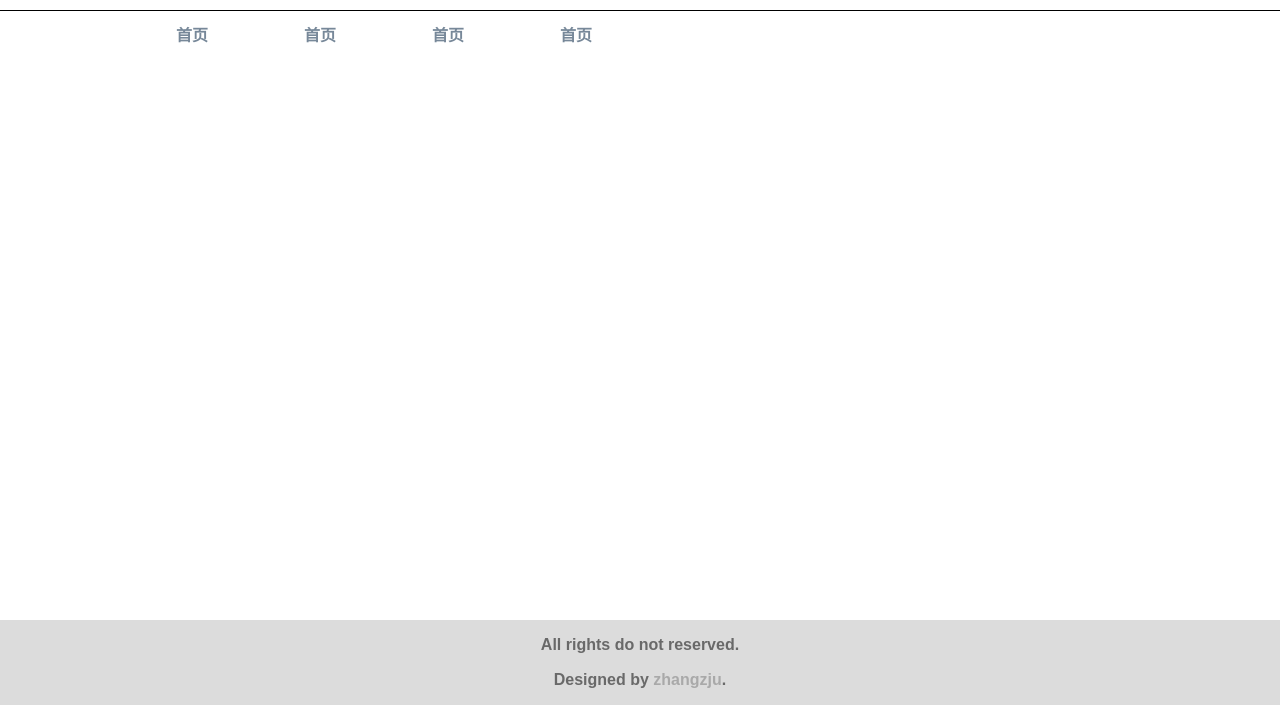
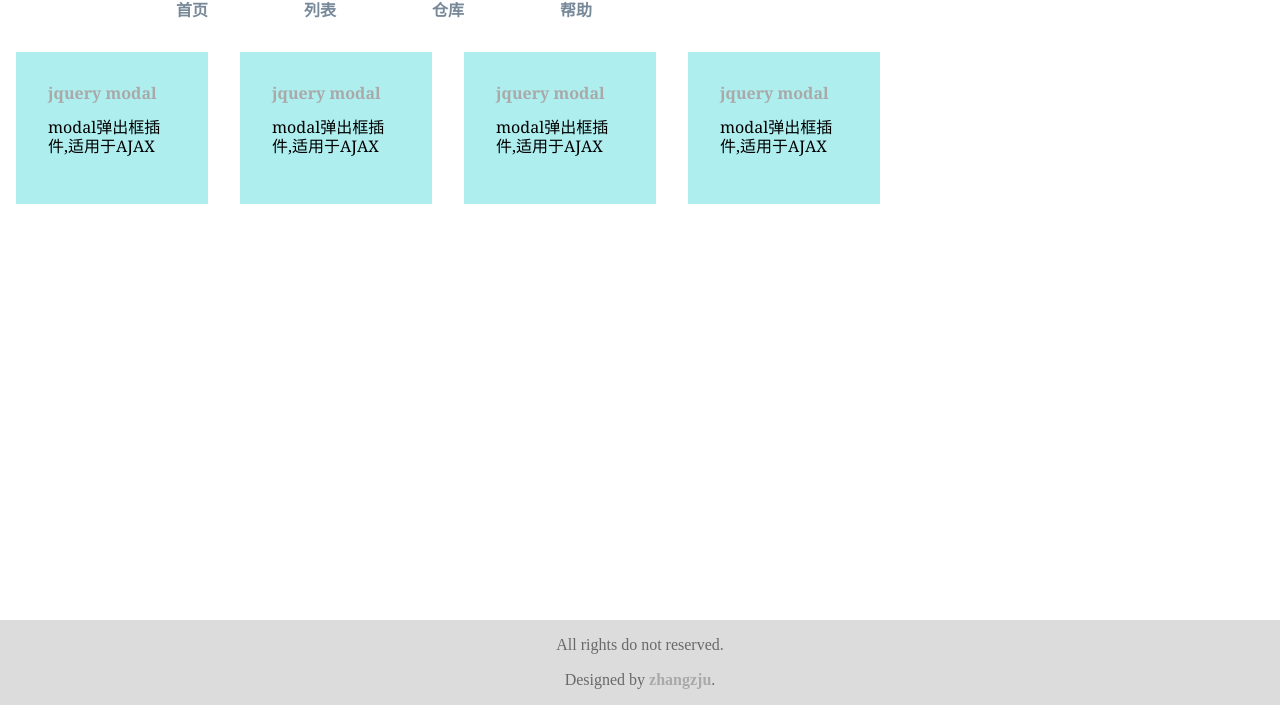
Before and after one commit to zhangzju/awesome-jquery-plugins, a website: page index.html in a window 1280 px wide. Shown: the part 95-800 px from the top of the page. Drawn offline with nearby package versions, Linux system fonts and the light colour scheme.

Commit message:
fix layout

```diff
--- a/index.html
+++ b/index.html
@@ -5,73 +5,7 @@
     <meta charset="utf-8">
     <title>Navigation page</title>
     <link rel="stylesheet" href="../node_modules/normalize.css/normalize.css" media="screen" title="no title" charset="utf-8">
-    <style media="screen">
-      a {
-        text-decoration: none;
-        font-weight: bold;
-        color: #a9a9a9;
-      }
-
-      a:hover{
-        color:#696969;
-        text-decoration: underline;
-      }
-
-      a:visited {
-        color: #778899;
-      }
-
-      body {
-        display: flex;
-        flex-flow: column;;
-        justify-content: space-around;
-        min-height: 100vh;
-        font-family: Arial;
-      }
-
-      main{
-        flex: 1;
-      }
-
-      header {
-        display: flex;
-        flex-flow: column;
-        padding-top: 2%;
-      }
-
-      footer {
-        min-height: 10vh;
-        height: 10%;
-        background-color: #DCDCDC;
-        position: relative;
-      }
-
-      footer p{
-        text-align: center;
-        font-weight: bolder;
-        color: #696969;
-      }
-
-      .title {
-        text-align: center;
-        padding-right: 60%;
-        border-bottom: 1px solid black;
-      }
-
-      .navbar {
-        display: flex;
-        justify-content: flex-start;
-        min-height: 5vh;
-        height:20%;
-      }
-
-      .nav {
-        min-width: 10%;
-        min-height: 3%;
-        text-align: center;
-      }
-
-    </style>
+    <link rel="stylesheet" href="style.css" media="screen" title="no title" charset="utf-8">
 </head>
 
 <body>
@@ -82,12 +16,30 @@
       <div class="navbar">
         <div class="nav"><a href=""></a></div>
         <div class="nav"><p><a href="">首页</a></p></div>
-        <div class="nav"><p><a href="">首页</a></p></div>
-        <div class="nav"><p><a href="">首页</a></p></div>
-        <div class="nav"><p><a href="">首页</a></p></div>
+        <div class="nav"><p><a href="">列表</a></p></div>
+        <div class="nav"><p><a href="">仓库</a></p></div>
+        <div class="nav"><p><a href="">帮助</a></p></div>
       </div>
     </header>
     <main>
+      <div class="cardrow">
+        <div class="card">
+          <p><a href="modal/">jquery modal</a></p>
+          <p>modal弹出框插件,适用于AJAX</p>
+        </div>
+        <div class="card">
+          <p><a href="modal/">jquery modal</a></p>
+          <p>modal弹出框插件,适用于AJAX</p>
+        </div>
+        <div class="card">
+          <p><a href="modal/">jquery modal</a></p>
+          <p>modal弹出框插件,适用于AJAX</p>
+        </div>
+        <div class="card">
+          <p><a href="modal/">jquery modal</a></p>
+          <p>modal弹出框插件,适用于AJAX</p>
+        </div>
+      </div>
     </main>
     <footer>
       <p>All rights do not reserved.</p>
--- /dev/null
+++ b/style.css
@@ -0,0 +1,88 @@
+a {
+  text-decoration: none;
+  font-weight: bold;
+  color: #a9a9a9;
+}
+
+a:hover{
+  color:#696969;
+  text-decoration: underline;
+}
+
+a:visited {
+  color: #778899;
+}
+
+body {
+  display: flex;
+  flex-flow: column;;
+  justify-content: space-around;
+  min-height: 100vh;
+  font-family: Arial;
+}
+
+main{
+  flex: 1;
+  display: flex;
+  flex-direction: column;
+  justify-content: flex-start;
+  align-items: flex-start;
+}
+
+header {
+  display: flex;
+  flex-flow: column;
+  /*padding-top: 1vh;*/
+  font-family: Verdana;
+}
+
+footer {
+  min-height: 10vh;
+  height: 10%;
+  background-color: #DCDCDC;
+  position: relative;
+}
+
+footer p{
+  text-align: center;
+  font-family: "Times New Roman",Georgia,Serif;
+  color: #696969;
+}
+
+.title {
+  text-align: center;
+  padding-right: 60%;
+  border-bottom: 1px solid black;
+}
+
+.navbar {
+  display: flex;
+  justify-content: flex-start;
+  min-height: 5vh;
+  height:20%;
+}
+
+.nav {
+  min-width: 10%;
+  min-height: 3%;
+  text-align: center;
+}
+
+.cardrow {
+  display: flex;
+  justify-content: center;
+  align-items: flex-start;
+}
+
+.card {
+  width: 20vh;
+  min-height: 15vh;
+  background-color: #afeeee;
+  margin: 2vh;
+  padding: 2vh;
+}
+
+.card p {
+  margin: 2vh;
+  font-family: Georgia;
+}
```
Also changed, not shown: modal/index.html (+117 -11 lines).
